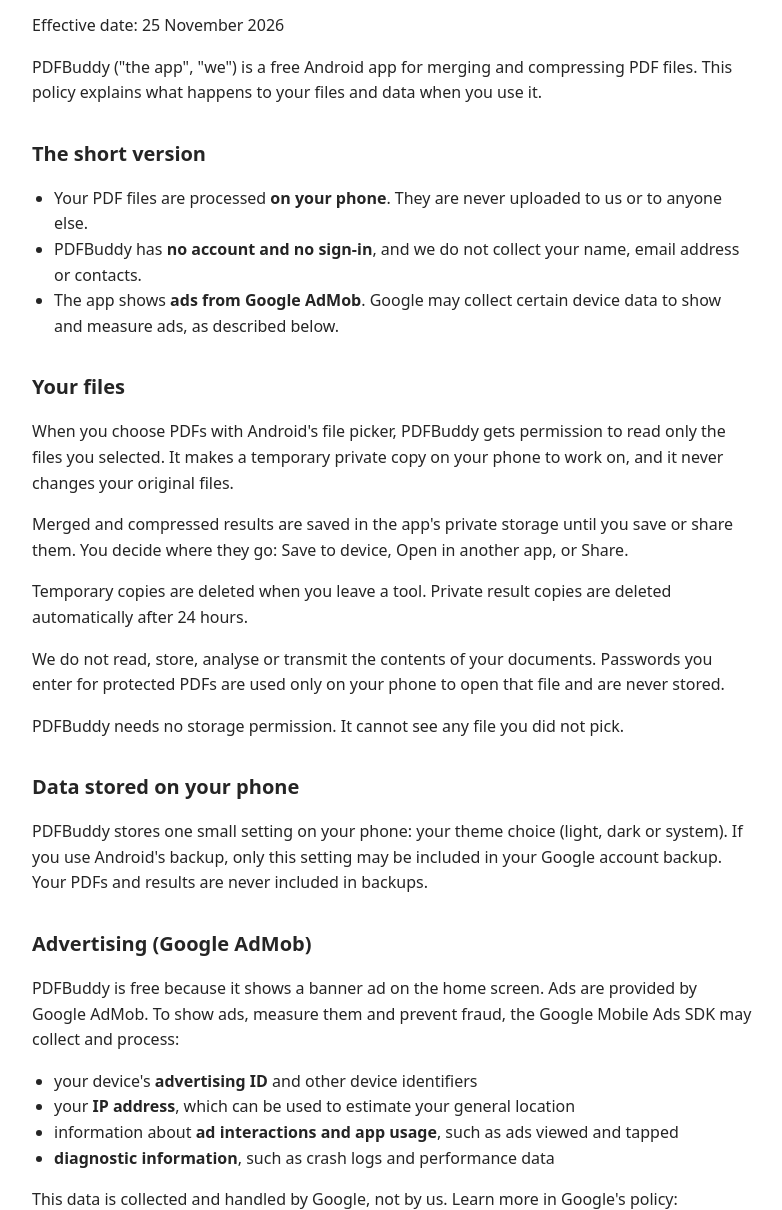
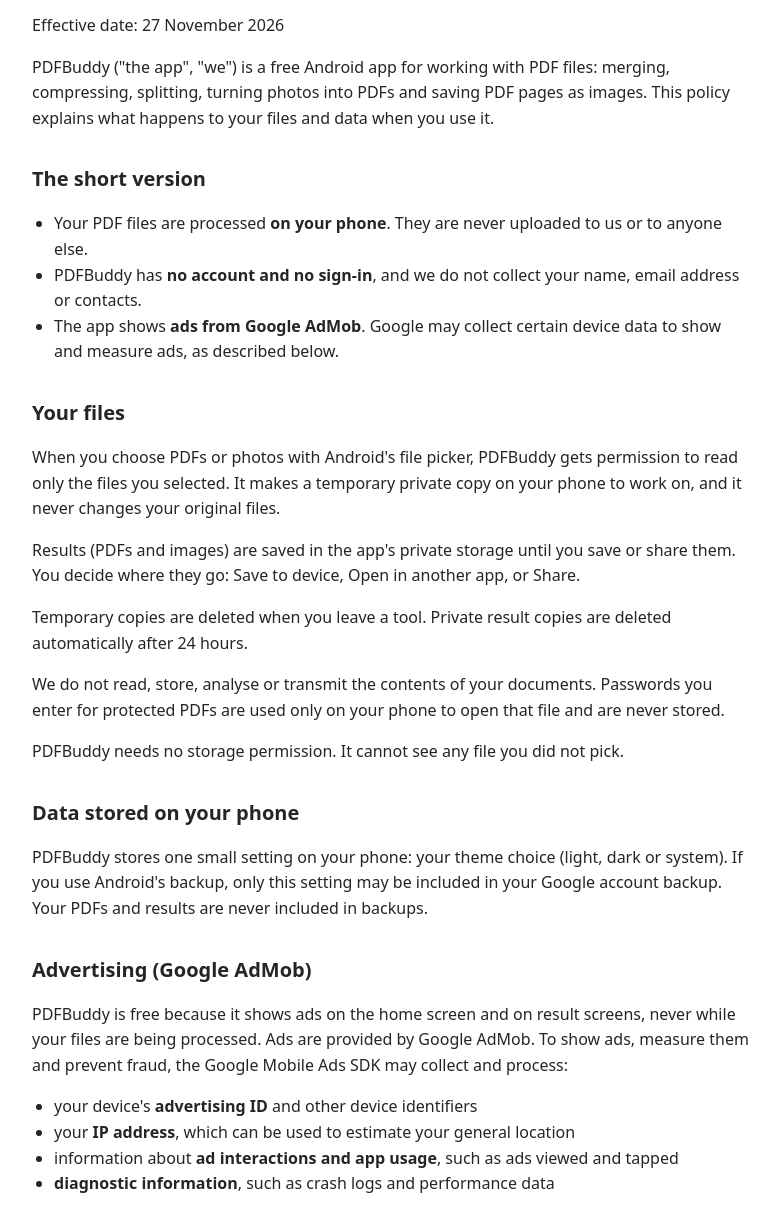
Before and after one commit to pateldev30/pdfbuddy-privacy, a plain HTML site: page index.html in a window 1280 px wide. Shown: the part 70-1280 px from the top of the page, without its empty margins (248-1030 px from the left). Drawn offline with Linux system fonts and the light colour scheme.

Commit message:
Update privacy policy: new tools, photos, ads on result screens
Co-Authored-By: Claude Sonnet 5.5 <noreply@anthropic.com>

```diff
--- a/index.html
+++ b/index.html
@@ -18,26 +18,26 @@
 </head>
 <body>
 <h1>PDFBuddy Privacy Policy</h1>
-<p>Effective date: 25 November 2026</p>
-<p>PDFBuddy (&quot;the app&quot;, &quot;we&quot;) is a free Android app for merging and compressing PDF files. This policy explains what happens to your files and data when you use it.</p>
+<p>Effective date: 27 November 2026</p>
+<p>PDFBuddy (&quot;the app&quot;, &quot;we&quot;) is a free Android app for working with PDF files: merging, compressing, splitting, turning photos into PDFs and saving PDF pages as images. This policy explains what happens to your files and data when you use it.</p>
 <h2>The short version</h2>
 <ul><li>Your PDF files are processed <strong>on your phone</strong>. They are never uploaded to us or to anyone else.</li><li>PDFBuddy has <strong>no account and no sign-in</strong>, and we do not collect your name, email address or contacts.</li><li>The app shows <strong>ads from Google AdMob</strong>. Google may collect certain device data to show and measure ads, as described below.</li></ul>
 <h2>Your files</h2>
-<p>When you choose PDFs with Android&#x27;s file picker, PDFBuddy gets permission to read only the files you selected. It makes a temporary private copy on your phone to work on, and it never changes your original files.</p>
-<p>Merged and compressed results are saved in the app&#x27;s private storage until you save or share them. You decide where they go: Save to device, Open in another app, or Share.</p>
+<p>When you choose PDFs or photos with Android&#x27;s file picker, PDFBuddy gets permission to read only the files you selected. It makes a temporary private copy on your phone to work on, and it never changes your original files.</p>
+<p>Results (PDFs and images) are saved in the app&#x27;s private storage until you save or share them. You decide where they go: Save to device, Open in another app, or Share.</p>
 <p>Temporary copies are deleted when you leave a tool. Private result copies are deleted automatically after 24 hours.</p>
 <p>We do not read, store, analyse or transmit the contents of your documents. Passwords you enter for protected PDFs are used only on your phone to open that file and are never stored.</p>
 <p>PDFBuddy needs no storage permission. It cannot see any file you did not pick.</p>
 <h2>Data stored on your phone</h2>
 <p>PDFBuddy stores one small setting on your phone: your theme choice (light, dark or system). If you use Android&#x27;s backup, only this setting may be included in your Google account backup. Your PDFs and results are never included in backups.</p>
 <h2>Advertising (Google AdMob)</h2>
-<p>PDFBuddy is free because it shows a banner ad on the home screen. Ads are provided by Google AdMob. To show ads, measure them and prevent fraud, the Google Mobile Ads SDK may collect and process:</p>
+<p>PDFBuddy is free because it shows ads on the home screen and on result screens, never while your files are being processed. Ads are provided by Google AdMob. To show ads, measure them and prevent fraud, the Google Mobile Ads SDK may collect and process:</p>
 <ul><li>your device&#x27;s <strong>advertising ID</strong> and other device identifiers</li><li>your <strong>IP address</strong>, which can be used to estimate your general location</li><li>information about <strong>ad interactions and app usage</strong>, such as ads viewed and tapped</li><li><strong>diagnostic information</strong>, such as crash logs and performance data</li></ul>
 <p>This data is collected and handled by Google, not by us. Learn more in Google&#x27;s policy: <a href="https://policies.google.com/technologies/partner-sites">https://policies.google.com/technologies/partner-sites</a></p>
 <p><strong>Your choices:</strong></p>
 <ul><li>If you are in the European Economic Area, the UK, Switzerland or another region where the law requires it, PDFBuddy asks for your consent before personalised ads are shown. You can change your choice at any time in <strong>Settings → Privacy options</strong>.</li><li>You can reset or delete your advertising ID, or opt out of personalised ads, in your phone&#x27;s settings: <strong>Settings → Google → Ads</strong> (wording may vary by device).</li><li>PDFBuddy itself contains no other analytics or tracking tools.</li></ul>
 <h2>Network use</h2>
-<p>PDFBuddy connects to the internet only to load ads and the consent form from Google. Merging and compressing work fully offline.</p>
+<p>PDFBuddy connects to the internet only to load ads and the consent form from Google. All PDF tools work fully offline.</p>
 <h2>Children</h2>
 <p>PDFBuddy is not directed at children under 13, and we do not knowingly collect personal information from children.</p>
 <h2>Your rights</h2>
```
